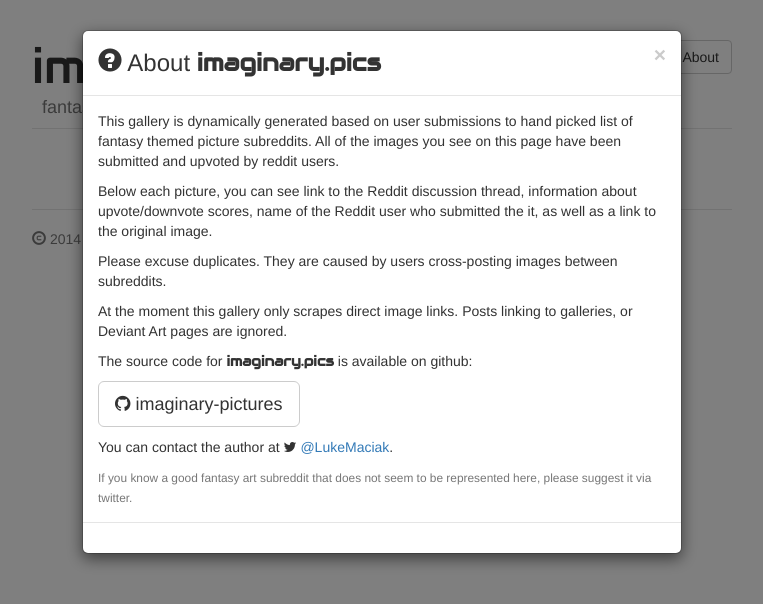
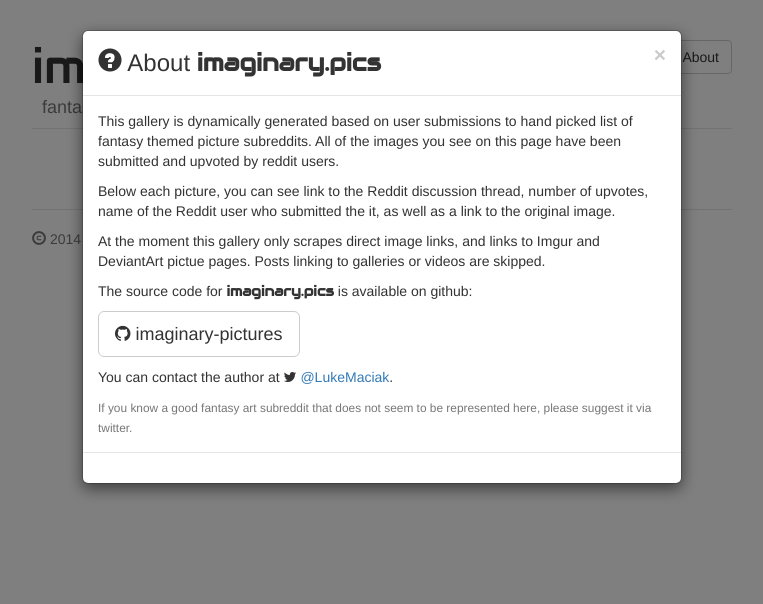
Before and after one commit to maciakl/imaginary-pictures, a website: page app/index.html in a window 1280 px wide. Both pictures are taken after a click on the button "About". Shown: the whole page, without its empty margins (258-1021 px from the left). Drawn offline with nearby package versions, Linux system fonts and the light colour scheme; files that its build step writes are made by us from their sources.

Commit message:
Fixed the About page

```diff
--- a/app/index.html
+++ b/app/index.html
@@ -76,15 +76,13 @@
                 by reddit users.</p>
 
                 <p>Below each picture, you can see link to the Reddit discussion
-                thread, information about upvote/downvote scores, name of the
+                thread, number of upvotes, name of the
                 Reddit user who submitted the it, as well as a link to the
                 original image.</p>
 
-                <p>Please excuse duplicates. They are caused by users cross-posting images
-                between subreddits.</p>
-
-                <p>At the moment this gallery only scrapes direct image links. Posts linking
-                to galleries, or Deviant Art pages are ignored.</p>
+                <p>At the moment this gallery only scrapes direct image links,
+                and links to Imgur and DeviantArt pictue pages. Posts linking
+                to galleries or videos are skipped.</p>
 
                 <p>The source code for <strong class="title">imaginary.pics</strong>
                 is available on github:</p>
```
